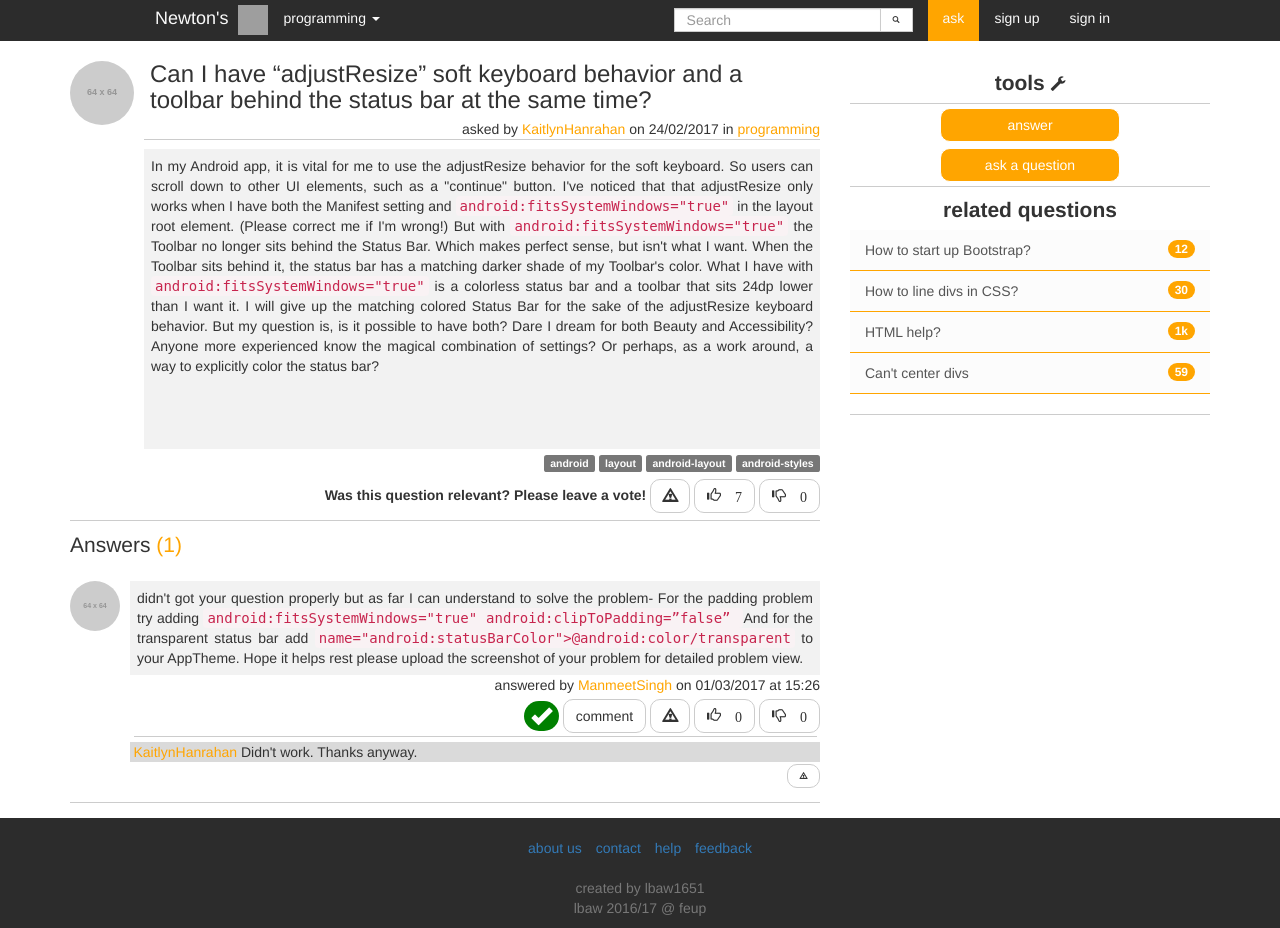
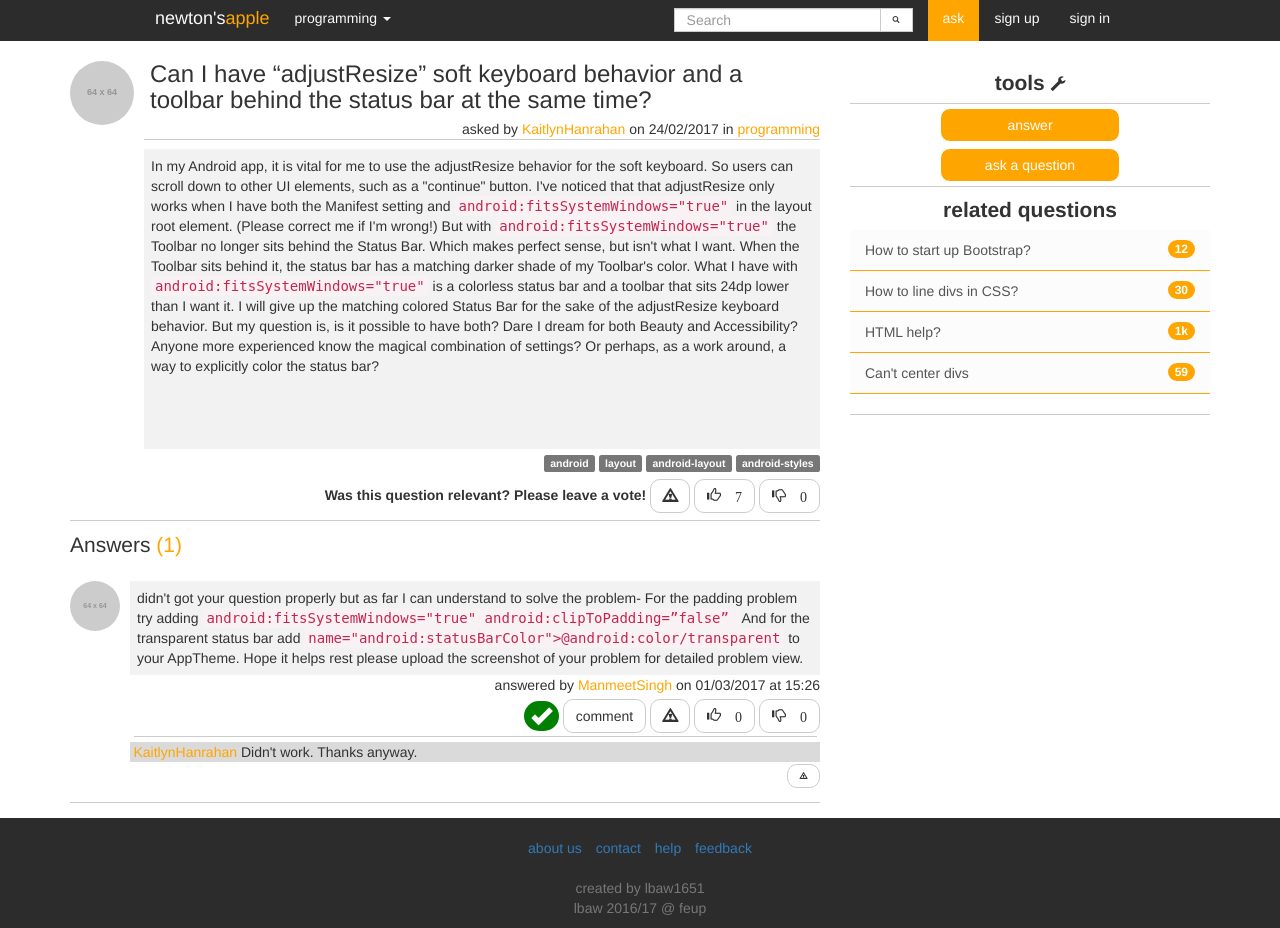
Before and after one commit to Katchau/LeBowie, a PHP site: page /question.html in a window 1280 px wide. Run offline with PHP 8.4, Linux system fonts and the light colour scheme; grey boxes labelled with a size stand in for pictures from a placeholder-image service; some libraries are stand-ins or nearby versions; grey boxes are pictures that could not be loaded.

Commit message:
question

```diff
--- a/css/question.css
+++ b/css/question.css
@@ -22,7 +22,6 @@
   min-height: 300px;
 }
 .question_area .question_body, .answer .answer_body{
-  text-align: justify;
   padding: 0.5em;
   background-color: #f2f2f2;
 }
--- a/question.html
+++ b/question.html
@@ -35,8 +35,7 @@
           <span class="icon-bar"></span>
         </button>
         <!-- Brand -->
-        <a id="brand" class="navbar-brand" href="#">Newton's </a>
-        <a href="#" class="navbar-left"><img src="doc/images/prototype2.png" onmouseover="changeLogo()" onmouseout="resetLogo()"></a>
+        <a id="brand" class="navbar-brand" href="#">newton's<span class="brand-highlight">apple</span></a>
         <form id="mobile-search">
           <input id="mobile-search-bar" type="text" class="form-control" placeholder="search">
         </form>
@@ -152,7 +151,7 @@
             <div class="media">
               <div class="media-left">
                 <a href="#">
-                  <img class="media-object user_profile_pic" src="http://placehold.it/64x64" alt="user_image">
+                  <img class="hidden-xs media-object user_profile_pic" src="http://placehold.it/64x64" alt="user_image">
                 </a>
               </div>
               <div class="media-body question_area">
@@ -210,7 +209,7 @@
             <div class="media">
               <div class="media-left">
                 <a href="#">
-                  <img class="media-object user_profile_pic" src="http://placehold.it/64x64" alt="user_image" height="50px">
+                  <img class="hidden-xs media-object user_profile_pic" src="http://placehold.it/64x64" alt="user_image" height="50px">
                 </a>
               </div>
               <div class="media-body answer_area">
--- a/register.html
+++ b/register.html
@@ -38,8 +38,7 @@
 			<span class="icon-bar"></span>
 		    </button>
 		    <!-- Brand -->
-        <a id="brand" class="navbar-brand" href="#">Newton's </a>
- 			<a href="#" class="navbar-left"><img src="doc/images/prototype2.png" onmouseover="changeLogo()" onmouseout="resetLogo()"></a>
+        <a id="brand" class="navbar-brand" href="#">newton's<span class="brand-highlight">apple</span></a>
 		    <form id="mobile-search">
 			<input id="mobile-search-bar" type="text" class="form-control" placeholder="search">
 		    </form>
```
